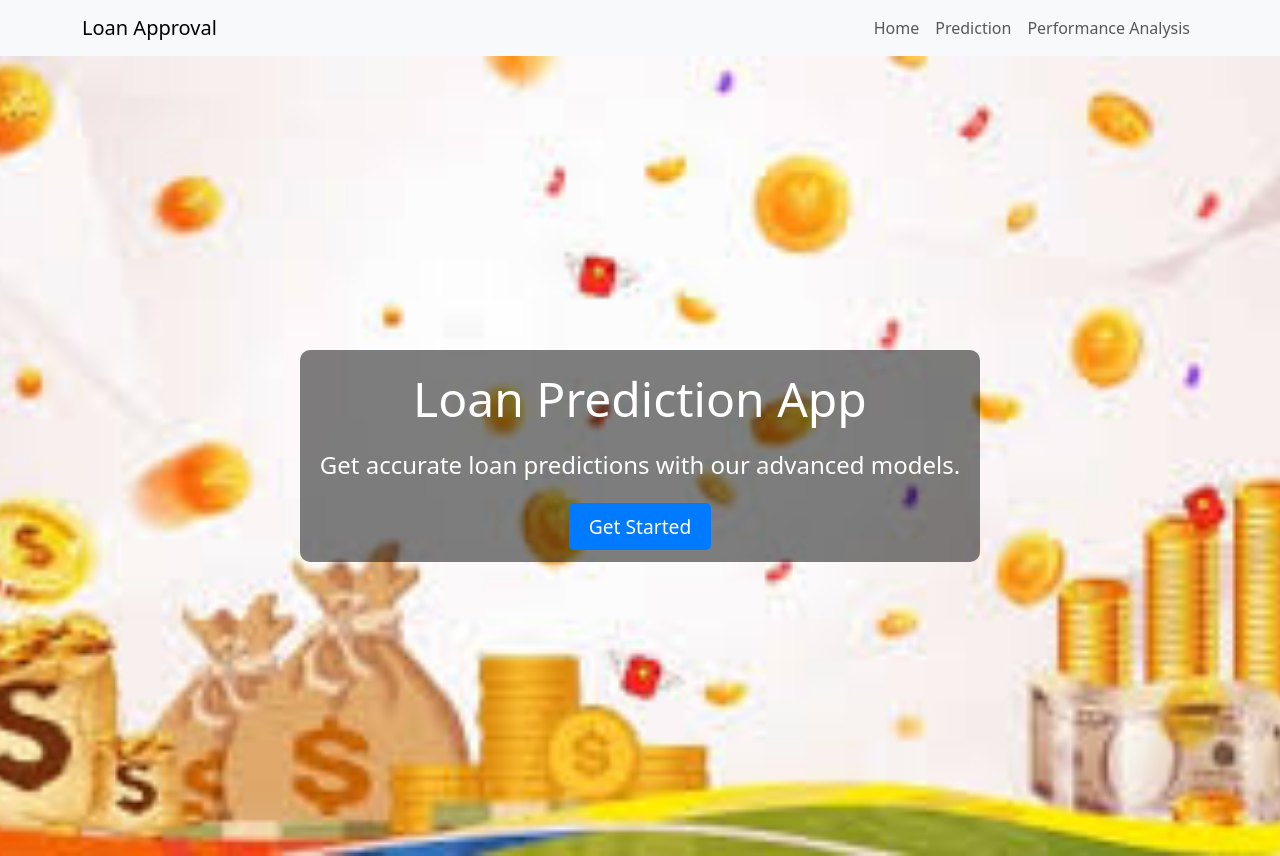
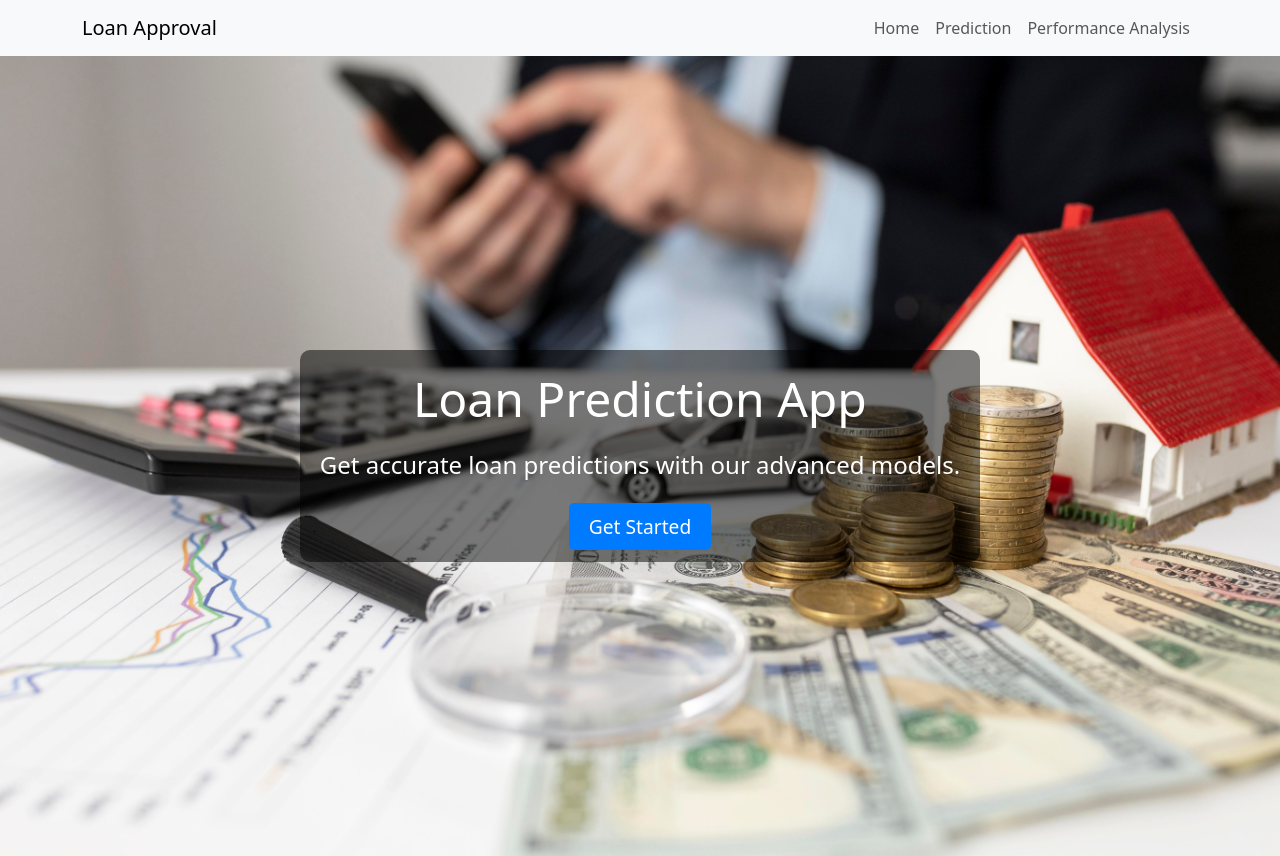
Before and after one commit to najmanmna/loan-predict, a React (Create React App) app: page / in a window 1280 px wide. Built offline with nearby package versions, Linux system fonts and the light colour scheme.

Commit message:
hero bg changed

```diff
--- a/src/components/HeroSection.css
+++ b/src/components/HeroSection.css
@@ -1,5 +1,5 @@
 .hero-container {
-  background-image: url("../assets/hero-bg.jpeg"); /* Path to your background image */
+  background-image: url("../assets/loan-bg.jpg"); /* Path to your background image */
   height: 100vh;
   background-size: cover;
   background-position: center;
```
Also changed, not shown: src/assets/loan-bg.jpg (added).
